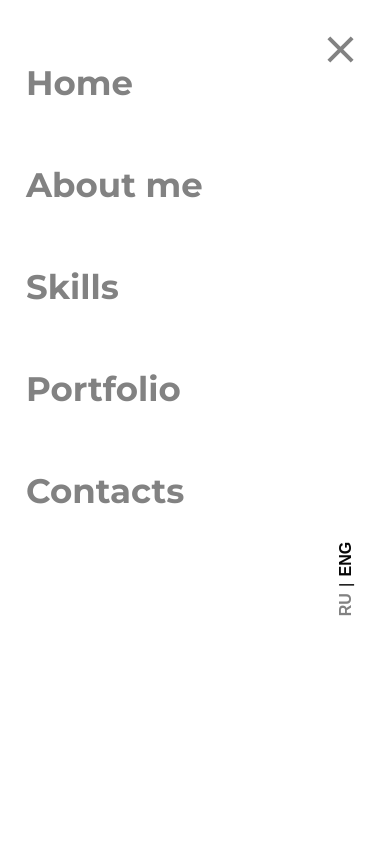
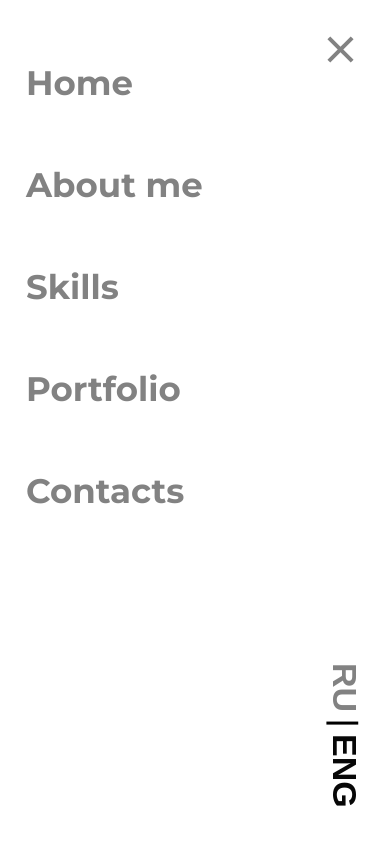
Before and after one commit to felen000/PortfolioLanding, a plain HTML site: page index.html in a window 390 px wide. Both pictures are taken after a click on the element 340 px from the left and 49 px from the top of the page. Shown: the top 844 px of the page. Drawn offline with Linux system fonts and the light colour scheme.

Commit message:
Изменена вертска элемента lang-switch

```diff
--- a/css/index.css
+++ b/css/index.css
@@ -100,14 +100,9 @@ h2 {
 }
 
 .lang-switch-outer {
-	position: relative;
-}
-
-.lang-switch-inner {
-	transform: rotate(-90deg);
-	position: absolute;
-	bottom: 0;
-	right: 0;
+	writing-mode: vertical-rl;
+	transform: rotate(180deg);
+	vertical-align: top;
 }
 
 .lang-switch {
@@ -157,6 +152,15 @@ h2 {
 
 	.lang-switch-outer--burger {
 		display: block;
+		position: absolute;
+		bottom: 30px;
+		right: 28px;
+		transform: rotate(0);
+		font-size: 34px;
+	}
+
+	.lang-switch-outer--burger .lang-switch {
+		font-size: 34px;
 	}
 }
 
--- a/index.html
+++ b/index.html
@@ -51,10 +51,7 @@
 						24 years old, Minsk
 					</p>
 					<div class="lang-switch-outer">
-						<span class="hide">Text</span>
-						<div class="lang-switch-inner">
 							<button class="lang-switch">RU</button>|<button class="lang-switch active">ENG</button>
-						</div>
 					</div>
 				</div>
 				<img class="intro__img" src="assets/intro/intro.jpg" alt="Фото" >
@@ -86,10 +83,7 @@
 						</ul>
 					</nav>
 					<div class="lang-switch-outer lang-switch-outer--burger">
-						<span class="hide">Text</span>
-						<div class="lang-switch-inner">
-							<button class="lang-switch">RU</button>|<button class="lang-switch active">ENG</button>
-						</div>
+						<button class="lang-switch">RU</button>|<button class="lang-switch active">ENG</button>
 					</div>
 				</div>
 			</div>
```
